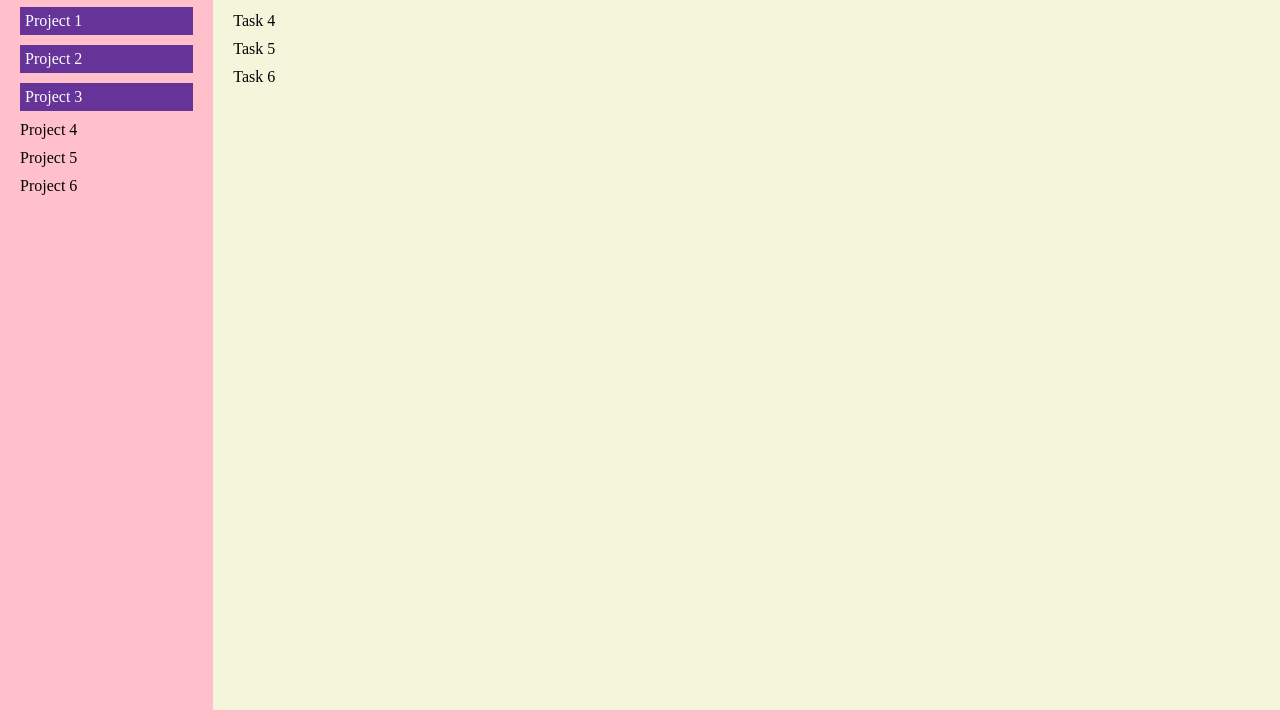
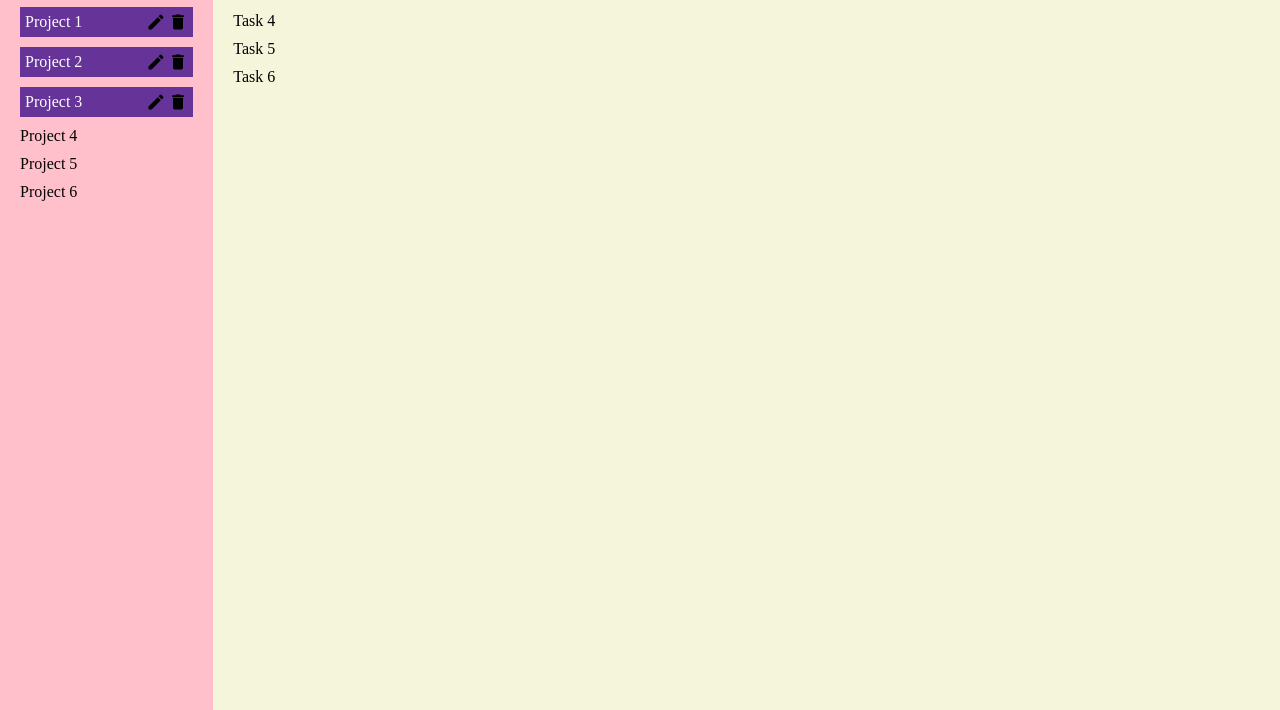
Before and after one commit to Solaire1903/odin-to-do-list, a website built with webpack: page src/template.html in a window 1280 px wide. Shown: the part 137-847 px from the top of the page. Built offline with nearby package versions, Linux system fonts and the light colour scheme.

Commit message:
Add icons to project cards

```diff
--- a/src/styles.css
+++ b/src/styles.css
@@ -33,6 +33,27 @@ header {
   gap: 20px;
 }
 
+.project-card {
+  padding: 5px;
+  color: white;
+  background-color: rebeccapurple;
+
+  display: flex;
+  justify-content: space-between;
+  align-items: center;
+}
+
+.project-card>div {
+  display: flex;
+  align-items: center;
+  gap: 2px;
+}
+
+.project-card>div>img {
+  height: 20px;
+  width: auto;
+}
+
 #project-content {
   background-color: beige;
 
@@ -59,12 +80,3 @@ header,
   flex-direction: column;
   gap: 10px;
 }
-
-.project-card {
-  padding: 5px;
-  color: white;
-  background-color: rebeccapurple;
-
-  display: flex;
-  justify-content: space-between;
-}
--- a/src/template.html
+++ b/src/template.html
@@ -21,16 +21,30 @@
       <li>
         <div class="project-card">
           <p>Project 1</p>
+          <div>
+            <img src="img/pencil.svg" alt="Edit">
+            <img src="img/trash-can.svg" alt="Delete">
+          </div>
         </div>
       </li>
+
       <li>
         <div class="project-card">
           <p>Project 2</p>
+          <div>
+            <img src="img/pencil.svg" alt="Edit">
+            <img src="img/trash-can.svg" alt="Delete">
+          </div>
         </div>
       </li>
+
       <li>
         <div class="project-card">
           <p>Project 3</p>
+          <div>
+            <img src="img/pencil.svg" alt="Edit">
+            <img src="img/trash-can.svg" alt="Delete">
+          </div>
         </div>
       </li>
     </ul>
```
